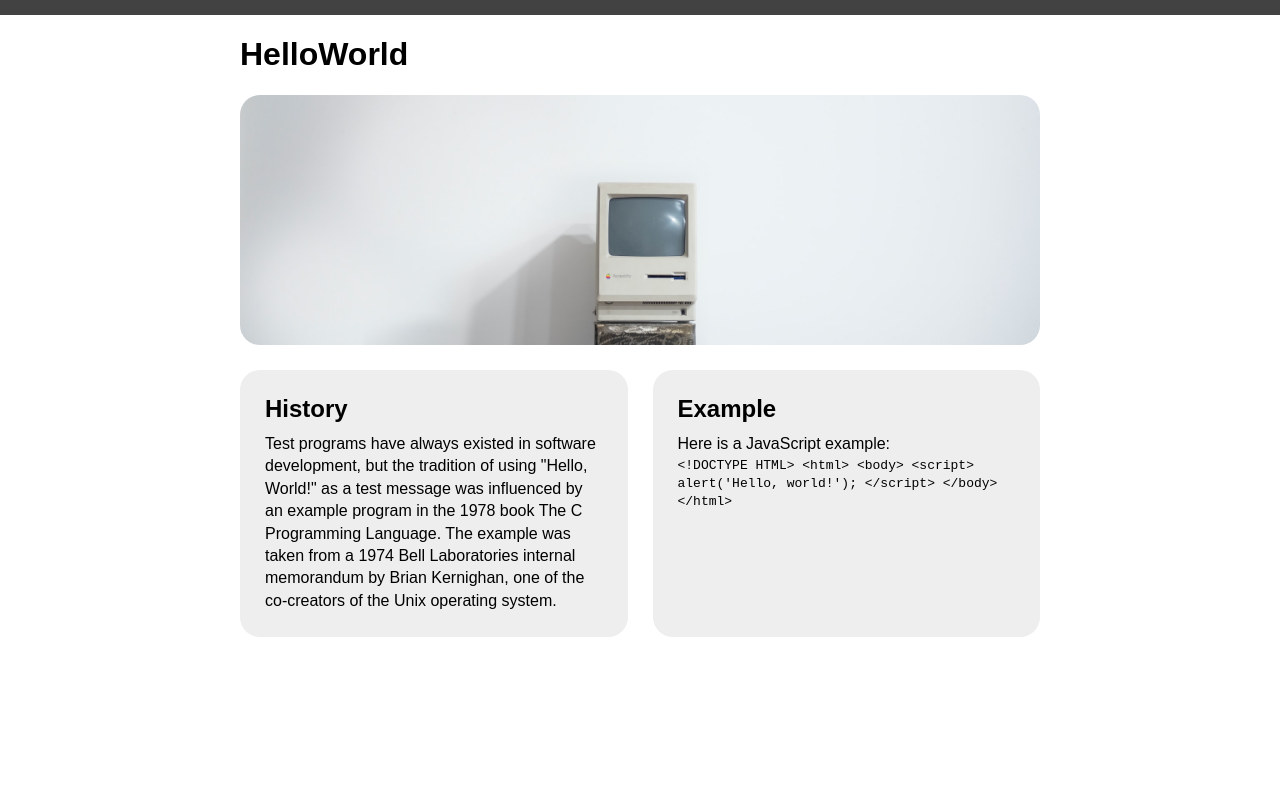
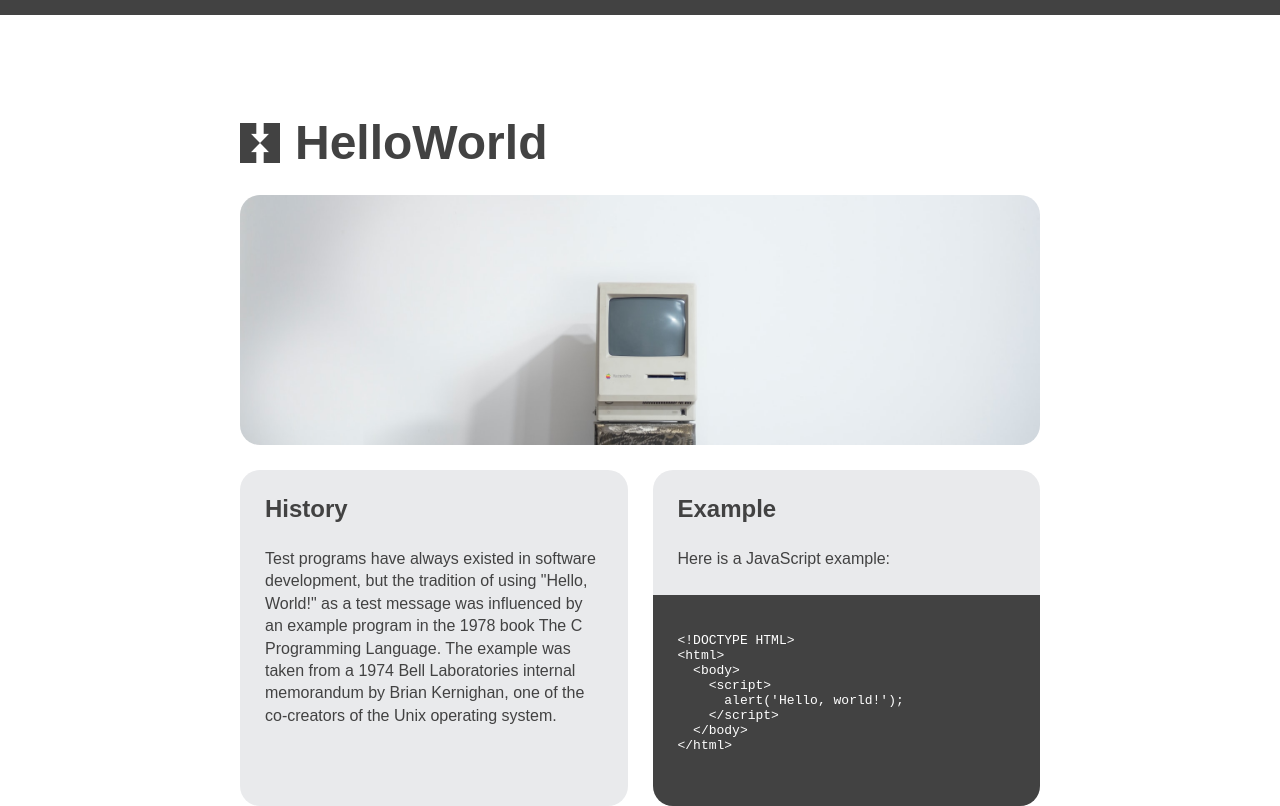
Before and after one commit to averymc21/MI-349-Avery-McLean, a plain HTML site: page index.html in a window 1280 px wide. Drawn offline with Linux system fonts and the light colour scheme.

Commit message:
CSS details clean up HelloWorld part 3

```diff
--- a/index.html
+++ b/index.html
@@ -22,10 +22,13 @@
                     </p>
                 </section>
 
-                <section>
+                <section class="with-code">
+                    <div class="code-copy">
                       <h2>Example</h2>
                       <p>Here is a JavaScript example:</p>
-                    <code>
+                    </div>
+                    <div class="code-html">
+                        <code><pre>
 &lt;!DOCTYPE HTML&gt;
 &lt;html&gt;
   &lt;body&gt;
@@ -34,7 +37,8 @@
     &lt;/script&gt;
   &lt;/body&gt;
 &lt;/html&gt;
-                    </code>
+                        </pre></code>
+                    </div>
                 </section>
             </div>
         </main>
--- a/screen.css
+++ b/screen.css
@@ -3,21 +3,16 @@ body {
  font-family: Arial, Helvetica, sans-serif;
  border-top: 15px solid #424242;
  margin: 0;
-
+ color: #424242;
 }
 
 main {
     margin: 0 auto;
     width: 800px;
-
-
-
 }
 
 .masthead {
-    background-image: url('images/mac.jpg');
-    background-size: cover;
-    background-position: bottom;
+    background: no-repeat bottom / cover url('images/mac.jpg');
     height: 250px;
     border-radius:20px;
 }
@@ -30,21 +25,51 @@ main {
 .details section {
     flex-grow: 1;
     flex-basis: 0;
-    background: #eee;
-    padding: 25px;
+    background: #E9EAEC;
     border-radius: 20px;
     margin-top: 25px;
+}
 
+.details section p {
+    margin: 25px;
+}
+
+.details section h2 {
+    margin: 25px;
+}
+
+
+.details section.with-code {
+    padding: 0;
+}
+
+
+div.code-html {
+    padding: 25px;
+    background-color: #424242;
+    color: #fff;
+    border-bottom-left-radius: 20px;
+    border-bottom-right-radius: 20px;
 }
 
 img {
     width: 100%;
-    border-radius: 20px;
 }
+
+
+h1 {
+    background-image: url('images/Logo.png');
+    background-repeat: no-repeat;
+    background-size: 40px;
+    background-position: center left;
+    font-size: 3em;
+    padding-left: 55px;
+    margin: 100px 0 25px 0;
+}
+
 
 h2{
     margin: 0 0 10px 0;
-
 }
 
 p {
```
Lines whose indentation alone changed are shown as unchanged.
